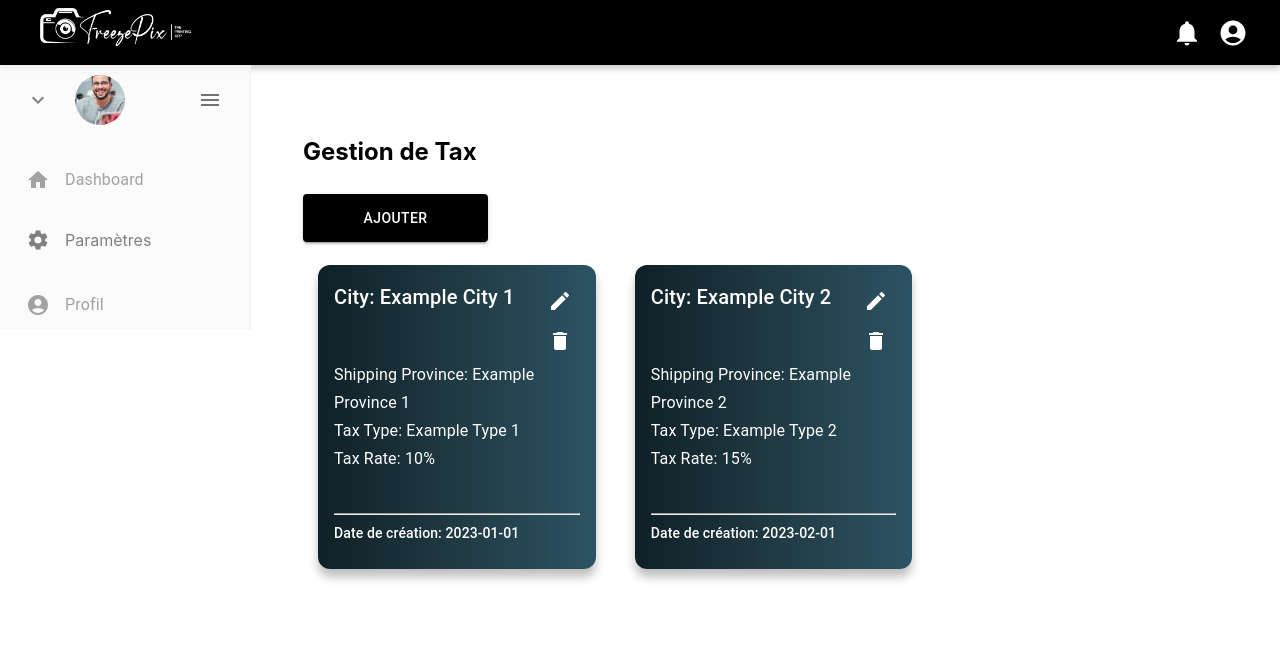
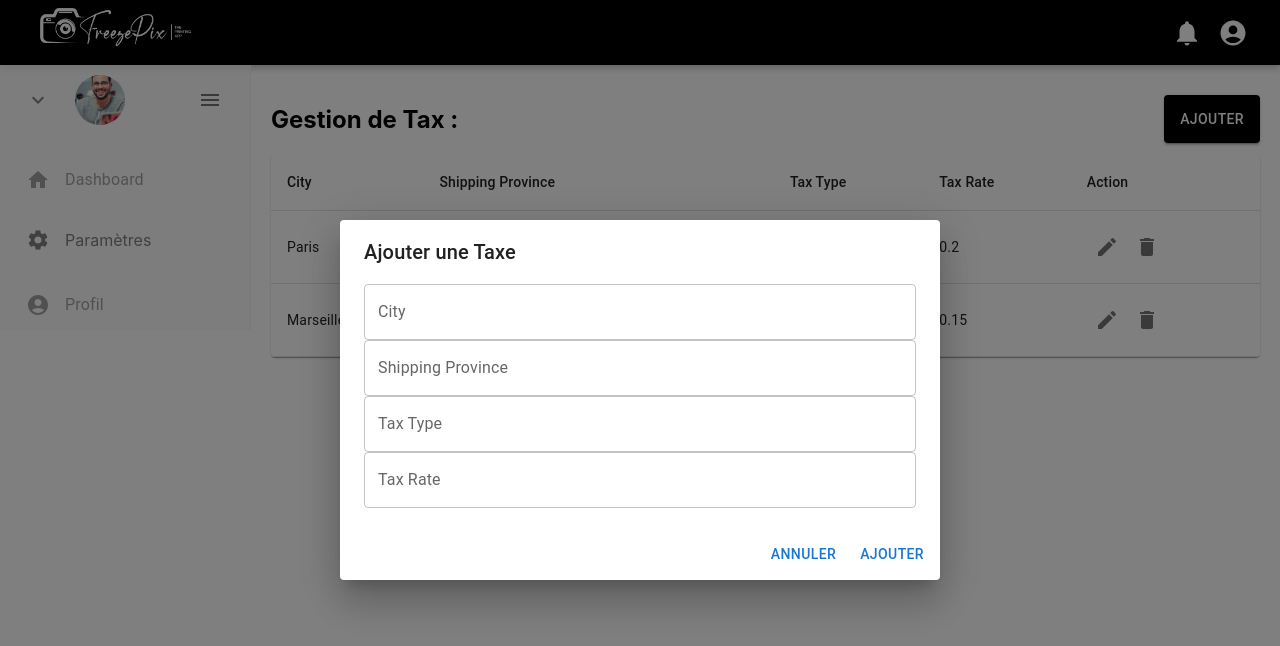
Before and after one commit to hamzaamry/freezepix, a React (Create React App) app: page /Tax in a window 1280 px wide. Both pictures are taken after a click on the button "AJOUTER". Shown: the top 646 px of the page. Built offline with nearby package versions, Linux system fonts and the light colour scheme.

Commit message:
gestion tax front

```diff
--- a/src/pages/Tax.jsx
+++ b/src/pages/Tax.jsx
@@ -1,49 +1,97 @@
-import React from 'react';
+import React, { useState } from 'react';
 import {
+  Table,
+  TableBody,
+  TableCell,
+  TableContainer,
+  TableHead,
+  TableRow,
+  Paper,
+  IconButton,
+  Tooltip,
+  Button,
+  Dialog,
+  DialogTitle,
+  DialogContent,
+  DialogActions,
+  TextField,
   Typography,
-  CardContent,
-  Card,
   Box,
-  IconButton,
-  Button,
 } from '@mui/material';
-import { styled } from "@mui/system";
 import DeleteIcon from '@mui/icons-material/Delete';
 import EditIcon from '@mui/icons-material/Edit';
 
-const StyledCard = styled(Card)({
-  width: '30%',
-  height: '25%',
-  borderRadius: 12,
-  background: "linear-gradient(to right, #0F2027, #203A43, #2C5364)",
-  boxShadow: "0 8px 10px rgba(0, 0, 0, 0.25)",
-  transition: "transform 0.3s ease-in-out",
-  color: 'white',
-  "&:hover": {
-    transform: "scale(1.05)",
-  },
+const initialData = [
+  { city: 'Paris', province: 'Île-de-France', type: 'VAT', rate: 0.2 },
+  { city: 'Marseille', province: 'Provence-Alpes-Côte d\'Azur', type: 'GST', rate: 0.15 },
+  // Ajoutez d'autres données selon vos besoins
+];
+
+const Tax = () => {
+  const [data, setData] = useState(initialData);
+  const [openEditDialog, setOpenEditDialog] = useState(false);
+  const [openDeleteDialog, setOpenDeleteDialog] = useState(false);
+  const [openAddDialog, setOpenAddDialog] = useState(false);
+  const [selectedTax, setSelectedTax] = useState({});
+  const [editedTax, setEditedTax] = useState({});
+  const [newTax, setNewTax] = useState({
+    city: '',
+    province: '',
+    type: '',
+    rate: '',
   });
 
-const StyledCardContainer = styled(Box)({
-  display: 'flex',
-  gap: '1%',
-  flexDirection: 'row', // Organise les cartes horizontalement
-  flexWrap: 'wrap',
+  const handleDelete = (index) => {
+    setSelectedTax(data[index]);
+    setOpenDeleteDialog(true);
+  };
+
+  const handleEdit = (tax) => {
+    setSelectedTax(tax);
+    setEditedTax({ ...tax });
+    setOpenEditDialog(true);
+  };
+
+  const handleAdd = () => {
+    setNewTax({
+      city: '',
+      province: '',
+      type: '',
+      rate: '',
     });
+    setOpenAddDialog(true);
+  };
 
-const ButtonContainer = styled('div')({
-  display: 'flex',
-  flexDirection: 'column',
-});
+  const handleDialogClose = () => {
+    setOpenEditDialog(false);
+    setOpenDeleteDialog(false);
+    setOpenAddDialog(false);
+  };
 
-const Tax = () => {
+  const handleUpdateTax = () => {
+    const newData = data.map((tax) =>
+      tax === selectedTax ? { ...tax, ...editedTax } : tax
+    );
+    setData(newData);
+    setOpenEditDialog(false);
+  };
+
+  const handleDeleteTax = () => {
+    const newData = data.filter((tax) => tax !== selectedTax);
+    setData(newData);
+    setOpenDeleteDialog(false);
+  };
+
+  const handleAddTax = () => {
+    const newData = [...data, newTax];
+    setData(newData);
+    setOpenAddDialog(false);
+  };
+
   return (
-    <Box padding="2rem" display='flex' flexDirection='column' gap={1} >
-
-        <h2>
-            Gestion de Tax
-        </h2>
-
+    <div>
+      <Box display="flex" justifyContent="space-between" alignItems="center">
+        <h2>Gestion de Tax :</h2>
         <Box
           style={{
             display: "flex",
@@ -52,66 +100,150 @@ const Tax = () => {
         >
           <Button
             variant="contained"
-            type="submit"
+            onClick={handleAdd}
             style={{
               transition: "box-shadow 0.3s",
               backgroundColor: "#000000",
               color: "#ffffff",
-              width:'20%'
             }}
             sx={{ "&:hover": { boxShadow: "0 0 8px 2px #000000" } }}
           >
             Ajouter
           </Button>
-
         </Box>
-
-      <StyledCardContainer>
-        {/* Exemple de carte statique 1 */}
-        <StyledCard style={{ margin: '15px' }}>
-          <CardContent>
-            <div style={{ display: "flex", justifyContent: "space-between" }}>
-              <Typography  variant="h6">City: Example City 1</Typography>
-              <ButtonContainer>
-                <IconButton color="primary" aria-label="edit" style={{ color: 'white' }}>
-                  <EditIcon color='white' />
+      </Box>
+      <TableContainer component={Paper}>
+        <Table>
+          <TableHead>
+            <TableRow>
+              <TableCell>City</TableCell>
+              <TableCell>Shipping Province</TableCell>
+              <TableCell>Tax Type</TableCell>
+              <TableCell>Tax Rate</TableCell>
+              <TableCell>Action</TableCell>
+            </TableRow>
+          </TableHead>
+          <TableBody>
+            {data.map((row, index) => (
+              <TableRow key={index}>
+                <TableCell>{row.city}</TableCell>
+                <TableCell>{row.province}</TableCell>
+                <TableCell>{row.type}</TableCell>
+                <TableCell>{row.rate}</TableCell>
+                <TableCell>
+                  <Tooltip title="Edit">
+                    <IconButton onClick={() => handleEdit(row)}>
+                      <EditIcon />
                     </IconButton>
-                <IconButton color="secondary" aria-label="delete" style={{ color: 'white' }}>
+                  </Tooltip>
+                  <Tooltip title="Delete">
+                    <IconButton onClick={() => handleDelete(index)}>
                       <DeleteIcon />
                     </IconButton>
-              </ButtonContainer>
+                  </Tooltip>
+                </TableCell>
+              </TableRow>
+            ))}
+          </TableBody>
+        </Table>
+      </TableContainer>
+
+      {/* Dialog for editing tax */}
+      <Dialog open={openEditDialog} onClose={handleDialogClose}>
+        <DialogTitle>Edit Tax</DialogTitle>
+        <DialogContent>
+          <TextField
+            label="City"
+            value={editedTax.city || ''}
+            onChange={(e) => setEditedTax({ ...editedTax, city: e.target.value })}
+            fullWidth
+          />
+          <TextField
+            label="Shipping Province"
+            value={editedTax.province || ''}
+            onChange={(e) => setEditedTax({ ...editedTax, province: e.target.value })}
+            fullWidth
+          />
+          <TextField
+            label="Tax Type"
+            value={editedTax.type || ''}
+            onChange={(e) => setEditedTax({ ...editedTax, type: e.target.value })}
+            fullWidth
+          />
+          <TextField
+            label="Tax Rate"
+            value={editedTax.rate || ''}
+            onChange={(e) => setEditedTax({ ...editedTax, rate: e.target.value })}
+            fullWidth
+          />
+        </DialogContent>
+        <DialogActions>
+          <Button onClick={handleDialogClose} color="primary">
+            Cancel
+          </Button>
+          <Button onClick={handleUpdateTax} color="primary">
+            Update
+          </Button>
+        </DialogActions>
+      </Dialog>
+
+      {/* Dialog for deleting tax */}
+      <Dialog open={openDeleteDialog} onClose={handleDialogClose}>
+        <DialogTitle>Delete Tax</DialogTitle>
+        <DialogContent>
+          <Typography>
+            Êtes-vous sûr de vouloir supprimer la taxe pour {selectedTax.city}, {selectedTax.province}?
+          </Typography>
+        </DialogContent>
+        <DialogActions>
+          <Button onClick={handleDialogClose} color="primary">
+            Annuler
+          </Button>
+          <Button onClick={handleDeleteTax} color="primary">
+            Supprimer
+          </Button>
+        </DialogActions>
+      </Dialog>
+
+      {/* Dialog for adding new tax */}
+      <Dialog open={openAddDialog} onClose={handleDialogClose}>
+        <DialogTitle>Ajouter une Taxe</DialogTitle>
+        <DialogContent>
+          <TextField
+            label="City"
+            value={newTax.city || ''}
+            onChange={(e) => setNewTax({ ...newTax, city: e.target.value })}
+            fullWidth
+          />
+          <TextField
+            label="Shipping Province"
+            value={newTax.province || ''}
+            onChange={(e) => setNewTax({ ...newTax, province: e.target.value })}
+            fullWidth
+          />
+          <TextField
+            label="Tax Type"
+            value={newTax.type || ''}
+            onChange={(e) => setNewTax({ ...newTax, type: e.target.value })}
+            fullWidth
+          />
+          <TextField
+            label="Tax Rate"
+            value={newTax.rate || ''}
+            onChange={(e) => setNewTax({ ...newTax, rate: e.target.value })}
+            fullWidth
+          />
+        </DialogContent>
+        <DialogActions>
+          <Button onClick={handleDialogClose} color="primary">
+            Annuler
+          </Button>
+          <Button onClick={handleAddTax} color="primary">
+            Ajouter
+          </Button>
+        </DialogActions>
+      </Dialog>
     </div>
-            <Typography variant="subtitle1">Shipping Province: Example Province 1</Typography>
-            <Typography variant="subtitle1">Tax Type: Example Type 1</Typography>
-            <Typography marginBottom="2.5rem" variant="subtitle1">Tax Rate: 10%</Typography>
-            <hr />
-            <Typography variant="subtitle2">Date de création: 2023-01-01</Typography>
-          </CardContent>
-        </StyledCard>
-
-        {/* Exemple de carte statique 2 */}
-        <StyledCard style={{ margin: '15px' }}>
-          <CardContent>
-            <div style={{ display: "flex", justifyContent: "space-between" }}>
-              <Typography variant="h6">City: Example City 2</Typography>
-              <ButtonContainer>
-                <IconButton color="primary" aria-label="edit" style={{ color: 'white' }}>
-                  <EditIcon color='white' />
-                </IconButton>
-                <IconButton color="secondary" aria-label="delete" style={{ color: 'white' }}>
-                  <DeleteIcon />
-                </IconButton>
-              </ButtonContainer>
-            </div>
-            <Typography variant="subtitle1">Shipping Province: Example Province 2</Typography>
-            <Typography variant="subtitle1">Tax Type: Example Type 2</Typography>
-            <Typography marginBottom="2.5rem" variant="subtitle1">Tax Rate: 15%</Typography>
-            <hr />
-            <Typography variant="subtitle2">Date de création: 2023-02-01</Typography>
-          </CardContent>
-        </StyledCard>
-      </StyledCardContainer>
-    </Box>
   );
 };
 
```
Lines whose indentation alone changed are shown as unchanged.
